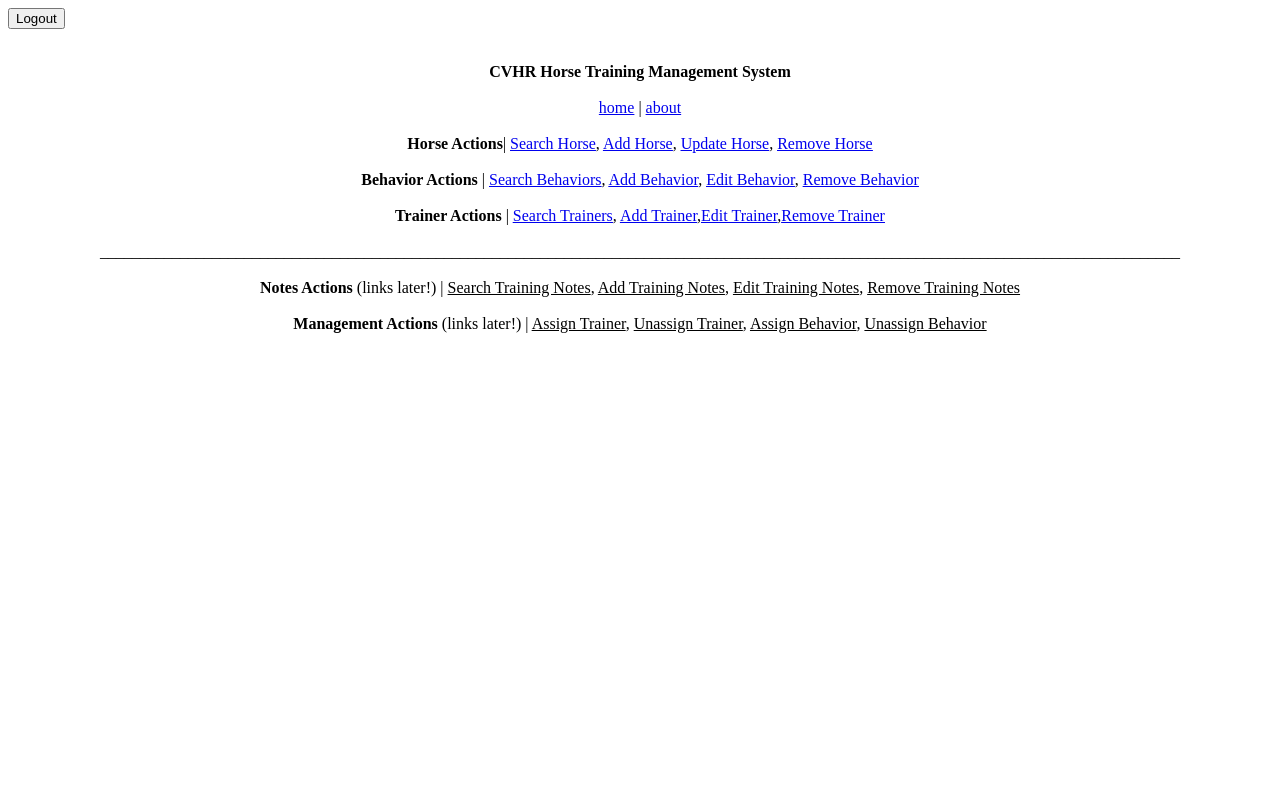
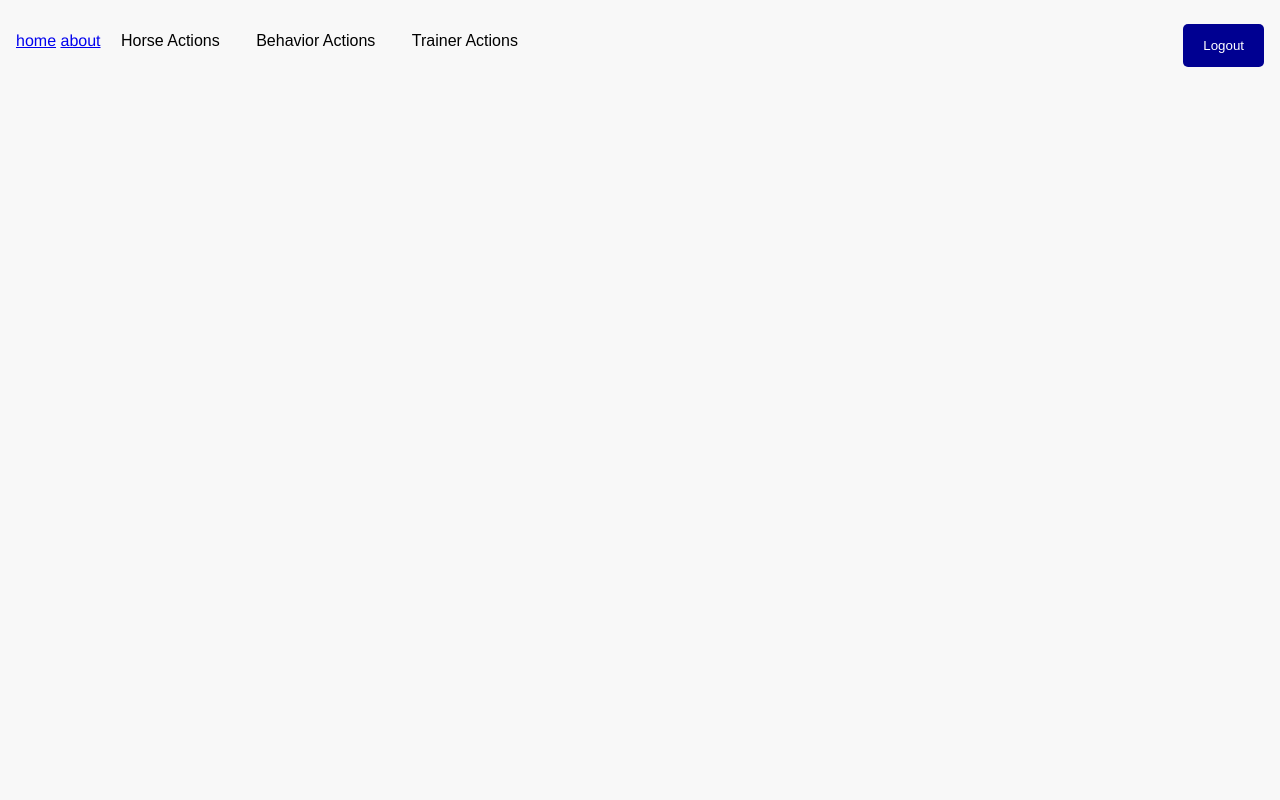
Before and after one commit to skyshane1/horsetrainersystem, a PHP site: page /personActions.php?formAction=1 in a window 1280 px wide. Run offline with PHP 8.4, Linux system fonts and the light colour scheme; the visitor is signed in with stand-in values (Sample User, id 1); some libraries are stand-ins or nearby versions.

Commit message:
Started working on css

```diff
--- a/header.php
+++ b/header.php
@@ -7,82 +7,58 @@
  * (see <http://www.gnu.org/licenses/ for more information).
  *
  */
-
-    echo('<form action="header.php" method="post">');
-    	echo('<input type="submit" name="destroySession" value="Logout" />');
-    echo('</form>');
-
-    if($_SERVER['REQUEST_METHOD'] == "POST" AND ISSET($_POST['destroySession'])){
-    	session_destroy();
-    }
-
-
-
-    if($_SESSION['access_level'] != 2 and $_SESSION['access_level'] != 1){
-        header('Location: login_form.php');
-    }
-
+if ($_SERVER['REQUEST_METHOD'] == "POST" and isset($_POST['destroySession'])) {
+    session_destroy();
+}
+if ($_SESSION['access_level'] != 2 and $_SESSION['access_level'] != 1) {
+    header('Location: login_form.php');
+}
 ?>
-<!-- Begin Header -->
-<style type="text/css">
-    h1 {padding-left: 0px; padding-right:165px;}
-</style>
-<div id="header">
-<!--<br><br><img src="images/rmhHeader.gif" align="center"><br>
-<h1><br><br>Homebase <br></h1>-->
-
+<!DOCTYPE html>
+<html>
+<head>
+    <link rel="stylesheet" href="newstyle.css"/>
+</head>
+<body>
+<div class="container">
+    <div class="header">
+        <a href="index.php">home</a>
+        <a href="about.php">about</a>
+        <div class="dropdown">
+            <button class="dropbtn">Horse Actions</button>
+            <div class="dropdown-content">
+                <a href="horseActions.php?formAction=searchHorse"><u>Search Horse</u></a>
+                <a href="addHorseForm.php"><u>Add Horse</u></a>
+                <a href="updateHorse.php"><u>Update Horse</u></a>
+                <a href="horseActions.php?formAction=removeHorse"><u>Remove Horse</u></a>
+            </div>
+        </div>
+        <div class="dropdown">
+            <button class="dropbtn">Behavior Actions</button>
+            <div class="dropdown-content">
+                <a href="behaviorActions.php?formAction=searchBehavior"><u>Search Behaviors</u></a>
+                <a href="addBehaviorForm.php"><u>Add Behavior</u></a>
+                <a href="behaviorActions.php?formAction=selectBehavior"><u>Edit Behavior</u></a>
+                <a href="behaviorActions.php?formAction=removeBehavior"><u>Remove Behavior</u></a>
+            </div>
+        </div>
+        <div class="dropdown">
+            <button class="dropbtn">Trainer Actions</button>
+            <div class="dropdown-content">
+                <a href="personActions.php?formAction=searchPeople"><u>Search Trainers</u></a>
+                <a href="personActions.php?formAction=addPerson"><u>Add Trainer</u></a>
+                <?php if ($_SESSION['access_level'] == 2) {
+                    echo('<a href="personActions.php?formAction=selectPerson"><u>Edit Trainer</u></a>');
+                } else if ($_SESSION['access_level'] == 1) {
+                    echo('<a href="personActions.php?formAction=editPerson"><u>Edit Account</u></a>');
+                } ?>
+                <a href="personActions.php?formAction=removePerson"><u>Remove Trainer</u></a>
+            </div>
+        </div>
+        <form action="header.php" method="post" class="logout" style="float:right">
+            <input type="submit" name="destroySession" value="Logout"/>
+        </form>
+    </div>
 </div>
-
-<div align="center" id="navigationLinks">
-    <?PHP
-        echo("<br><b>"."CVHR Horse Training Management System"."</b> ");
-        echo('<br><br>');
-        echo('<a href="index.php">home</a>');
-        echo(' | <a href="about.php">about</a>');
-        echo('</br>');
-        //echo(' | <a href="' . $path . 'help.php?helpPage=' . $current_page . '" target="_BLANK">help</a>');
-        //echo(' | calendars: <a href="' . $path . 'calendar.php?venue=portland'.''.'">Portland, </a>');
-        //echo(' <a href="' . $path . 'calendar.php?venue=bangor'.''.'">Bangor</a>');
-        //echo('<br>master schedules: <a href="' . $path . 'viewSchedule.php?venue=portland'."".'">Portland, </a>');
-        //echo('<a href="' . $path . 'viewSchedule.php?venue=bangor'."".'">Bangor</a>');
-        echo('<br>');
-        echo('<strong>Horse Actions</strong>|
-                        <a href="horseActions.php?formAction=searchHorse"><u>Search Horse</u></a>,
-                        <a href="addHorseForm.php"><u>Add Horse</u></a>,
-                        <a href="updateHorse.php"><u>Update Horse</u></a>,
-                        <a href="horseActions.php?formAction=removeHorse"><u>Remove Horse</u></a>');
-        echo('<br><br>');
-        echo('<strong>Behavior Actions</strong> |
-                        <a href="behaviorActions.php?formAction=searchBehavior"><u>Search Behaviors</u></a>,
-                        <a href="addBehaviorForm.php"><u>Add Behavior</u></a>,
-                        <a href="behaviorActions.php?formAction=selectBehavior"><u>Edit Behavior</u></a>,
-                        <a href="behaviorActions.php?formAction=removeBehavior"><u>Remove Behavior</u></a>');
-        echo('<br><br>');
-        echo('<strong>Trainer Actions</strong> |
-                        <a href="personActions.php?formAction=searchPeople"><u>Search Trainers</u></a>,
-                        <a href="personActions.php?formAction=addPerson"><u>Add Trainer</u></a>,');
-        if($_SESSION['access_level'] == 2){
-            echo('<a href="personActions.php?formAction=selectPerson"><u>Edit Trainer</u></a>,');
-        } else if ($_SESSION['access_level'] == 1){
-            echo('<a href="personActions.php?formAction=editPerson"><u>Edit Account</u></a>,');
-        }
-
-    echo('<a href="personActions.php?formAction=removePerson"><u>Remove Trainer</u></a>');
-        echo("<br><br>");
-
-        echo("_______________________________________________________________________________________________________________________________________");
-        echo("<br><br>");
-        echo('<strong>Notes Actions</strong> (links later!) |
-                        <a><u>Search Training Notes</u></a>,
-                        <a><u>Add Training Notes</u></a>,
-                        <a><u>Edit Training Notes</u></a>,
-                        <a><u>Remove Training Notes</u></a>');
-        echo("<br><br>");
-        echo('<strong>Management Actions</strong> (links later!) |
-                        <a><u>Assign Trainer</u></a>,
-                        <a><u>Unassign Trainer</u></a>,
-                        <a><u>Assign Behavior</u></a>,
-                        <a><u>Unassign Behavior</u></a>');
-    ?>
-</div>
-<!-- End Header -->
+</body>
+</html>
--- a/index.php
+++ b/index.php
@@ -12,7 +12,7 @@ session_start();
         <title>
             CVHR Horse Training Management System
         </title>
-        <link rel="stylesheet" href="styles.css" type="text/css" />
+        <link rel="stylesheet" href="newstyle.css" type="text/css" />
         <style>
         	#appLink:visited {
         		color: gray;
--- /dev/null
+++ b/newstyle.css
@@ -0,0 +1,121 @@
+:root {
+    background: #f8f8f8;
+    font-family: "Libre Franklin", "Helvetica Neue", helvetica, arial, sans-serif;
+    color: #313131;
+}
+
+body {
+    margin: 0px;
+}
+
+form {
+    padding: 16px;
+    background: #ffffff;
+    border-radius: 15px;
+    box-shadow: 5px 5px 10px #dcdcdc;
+}
+
+.navigation {
+    display: inline;
+}
+
+.hlink {
+    background-color: #f8f8f8;
+    padding: 16px;
+    font-size: 16px;
+    border: none;
+    cursor: pointer;
+}
+
+.logout {
+    all:revert;
+}
+
+h1 {
+    text-align: center;
+}
+
+input[type=text], input[type=password] {
+    width: 100%;
+    padding: 12px 20px;
+    margin: 8px 0;
+    display: inline-block;
+    border: 1px solid #ccc;
+    border-radius: 5px;
+    box-sizing: border-box;
+}
+
+.container {
+    padding: 16px;
+}
+
+.flex-container {
+    display: flex;
+    justify-content: center;
+}
+
+.flex-item {
+    text-align: center;
+}
+
+input[type=submit] {
+    background-color: #000091;
+    color: white;
+    padding: 14px 20px;
+    margin: 8px 0;
+    border: none;
+    border-radius: 5px;
+    cursor: pointer;
+    width: 100%;
+}
+
+input[type=submit]:hover {
+    opacity: 0.8;
+}
+
+.dropbtn {
+    background-color: #f8f8f8;
+    padding: 16px;
+    font-size: 16px;
+    border: none;
+    cursor: pointer;
+}
+
+/* The container <div> - needed to position the dropdown content */
+.dropdown {
+    position: relative;
+    display: inline-block;
+}
+
+/* Dropdown Content (Hidden by Default) */
+.dropdown-content {
+    display: none;
+    position: absolute;
+    background-color: #f8f8f8;
+    min-width: 160px;
+    box-shadow: 0px 8px 16px 0px rgba(0,0,0,0.2);
+    z-index: 1;
+}
+
+/* Links inside the dropdown */
+.dropdown-content a {
+    color: #313131;
+    padding: 12px 16px;
+    text-decoration: none;
+    display: block;
+}
+
+/* Change color of dropdown links on hover */
+.dropdown-content a:hover {
+    background-color: #f1f1f1
+}
+
+/* Show the dropdown menu on hover */
+.dropdown:hover .dropdown-content {
+    display: block;
+}
+
+/* Change the background color of the dropdown button when the dropdown content is shown */
+.dropdown:hover .dropbtn {
+    opacity: 0.8;
+}
--- a/personActions.php
+++ b/personActions.php
@@ -76,7 +76,7 @@ function process_form($name, $person, $action) {
     else {
 
         //so remove a behavior from the database.
-        $result = remove_person($name);
+        $result = remove_person($person->get_id());
         if (!$result)
             echo('<p class="error">Unable to remove from the database. <br>Please report this error.');
         else
@@ -127,7 +127,7 @@ function process_form($name, $person, $action) {
             }
         </style>
         <link rel="stylesheet" href="lib/jquery-ui.css" />
-        <link rel="stylesheet" href="styles.css" type="text/css" />
+        <link rel="stylesheet" href="newstyle.css" type="text/css" />
         <script src="lib/jquery-1.9.1.js"></script>
         <script src="lib/jquery-ui.js"></script>
     </head>
```
Also changed, not shown: login_form.php (+29 -17 lines).
